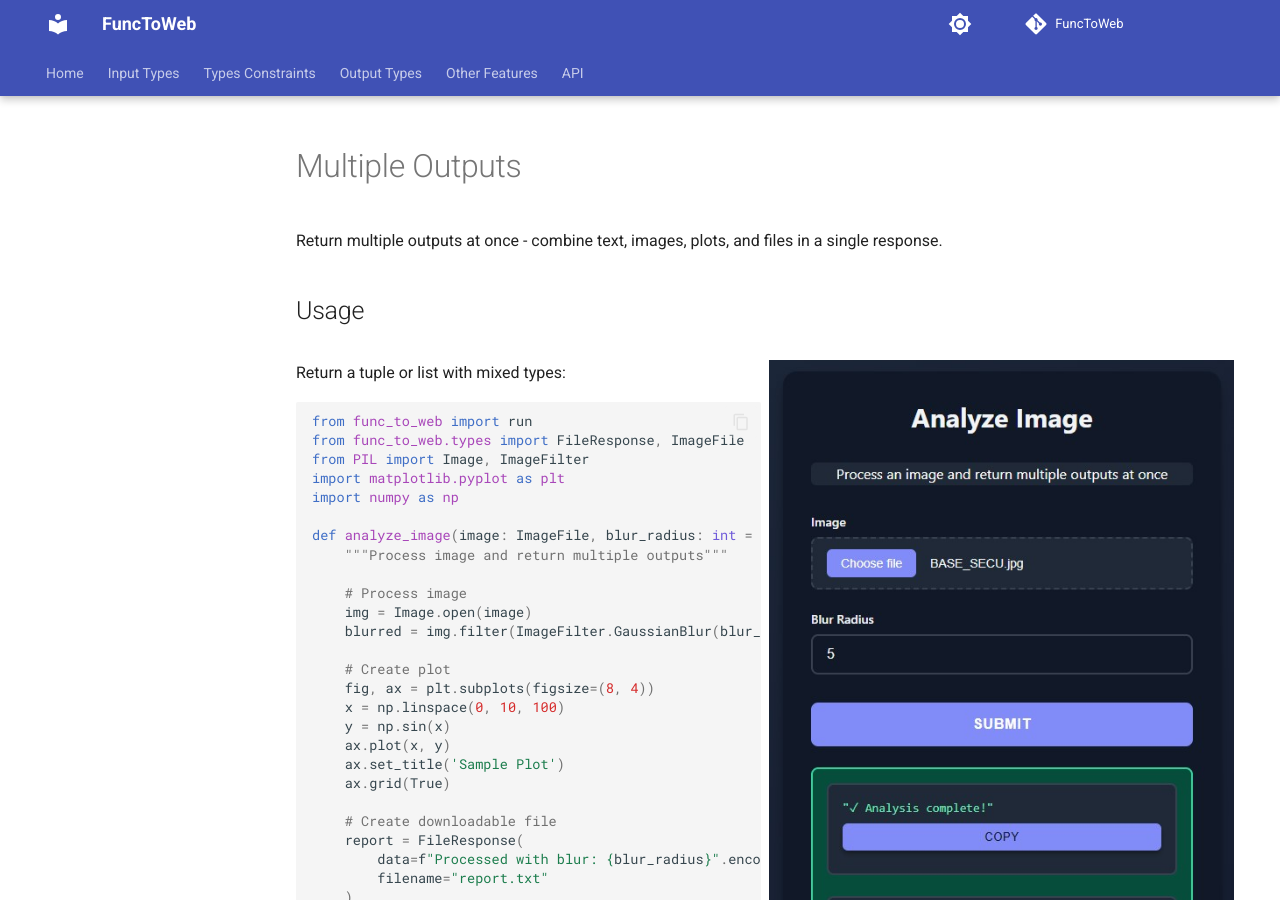
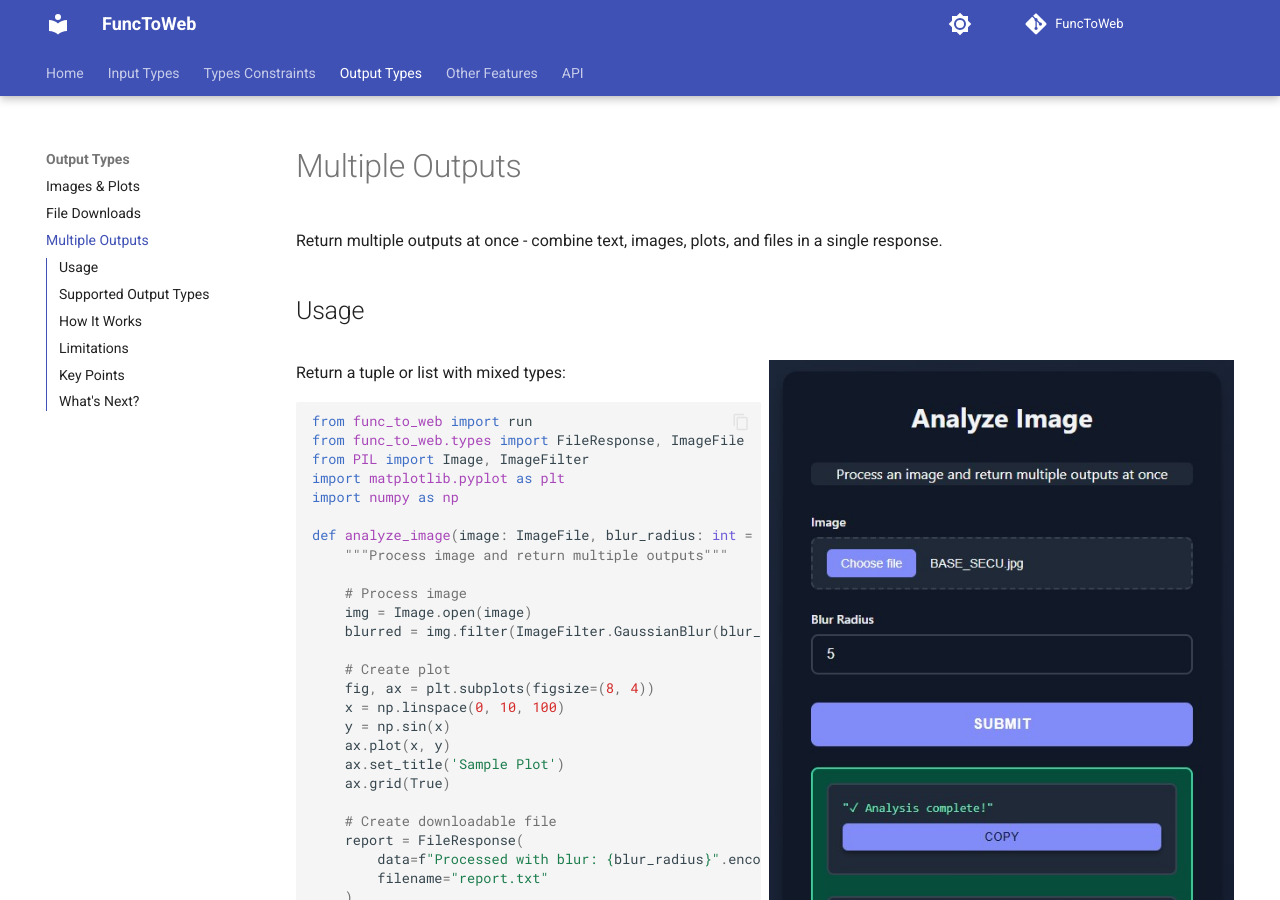
Before and after one commit to offerrall/FuncToWeb, an MkDocs documentation site: the page built from docs/multiple-outputs.md, in a window 1280 px wide and 900 px high. Built offline with MkDocs 1.6.1 and Material for MkDocs 9.7.7, drawn with Linux system fonts in a browser that asks for light colours; comment, search, counter and statistics services are not loaded.

Commit message:
fix: add missing entry for Multiple Outputs in navigation

```diff
--- a/mkdocs.yml
+++ b/mkdocs.yml
@@ -62,6 +62,7 @@
   - Output Types:
       - Images & Plots: images.md
       - File Downloads: downloads.md
+      - Multiple Outputs: multiple-outputs.md
   - Other Features:
       - Function Descriptions: function-descriptions.md
       - Multiple Functions: multiple.md
```
